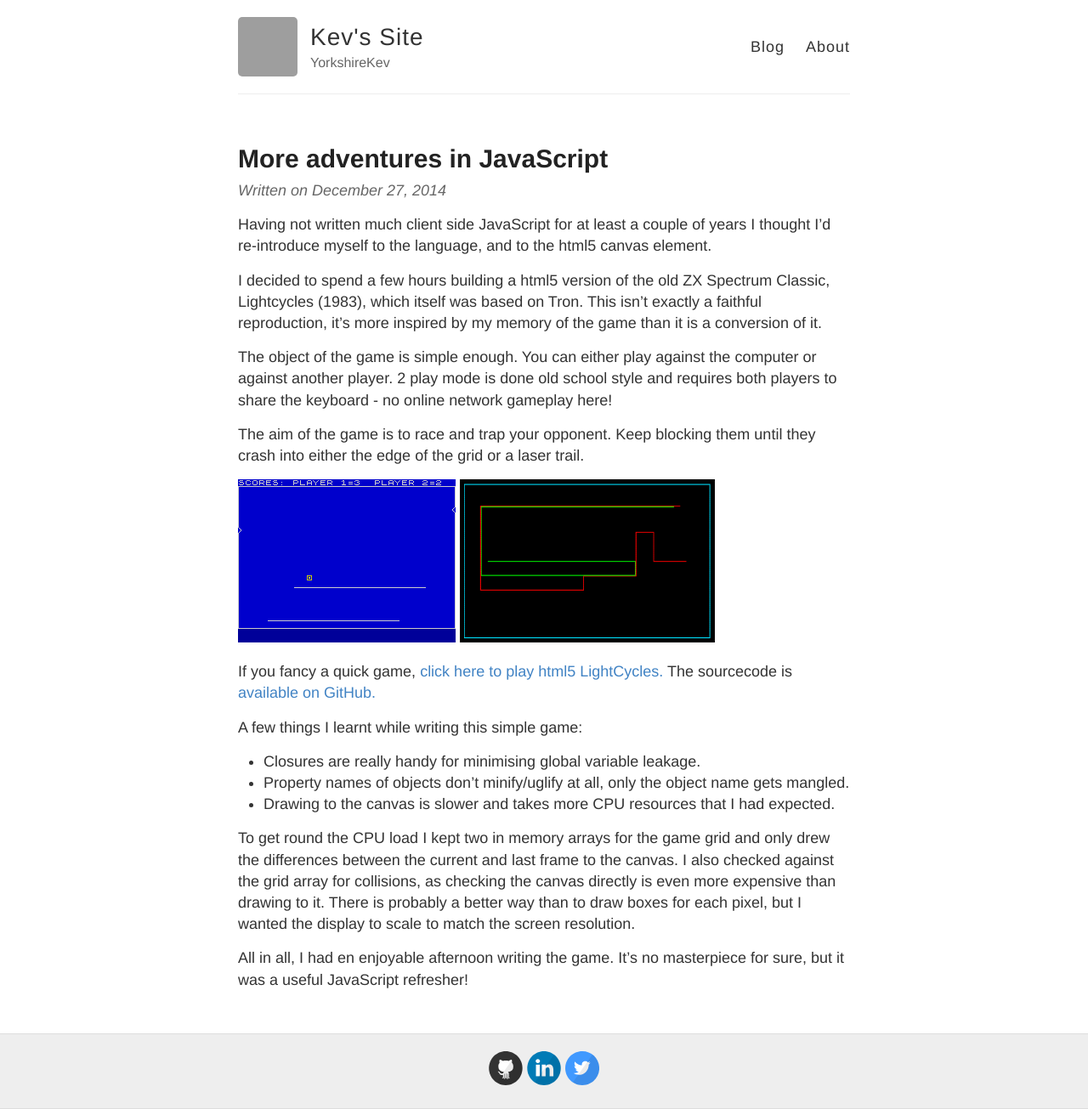
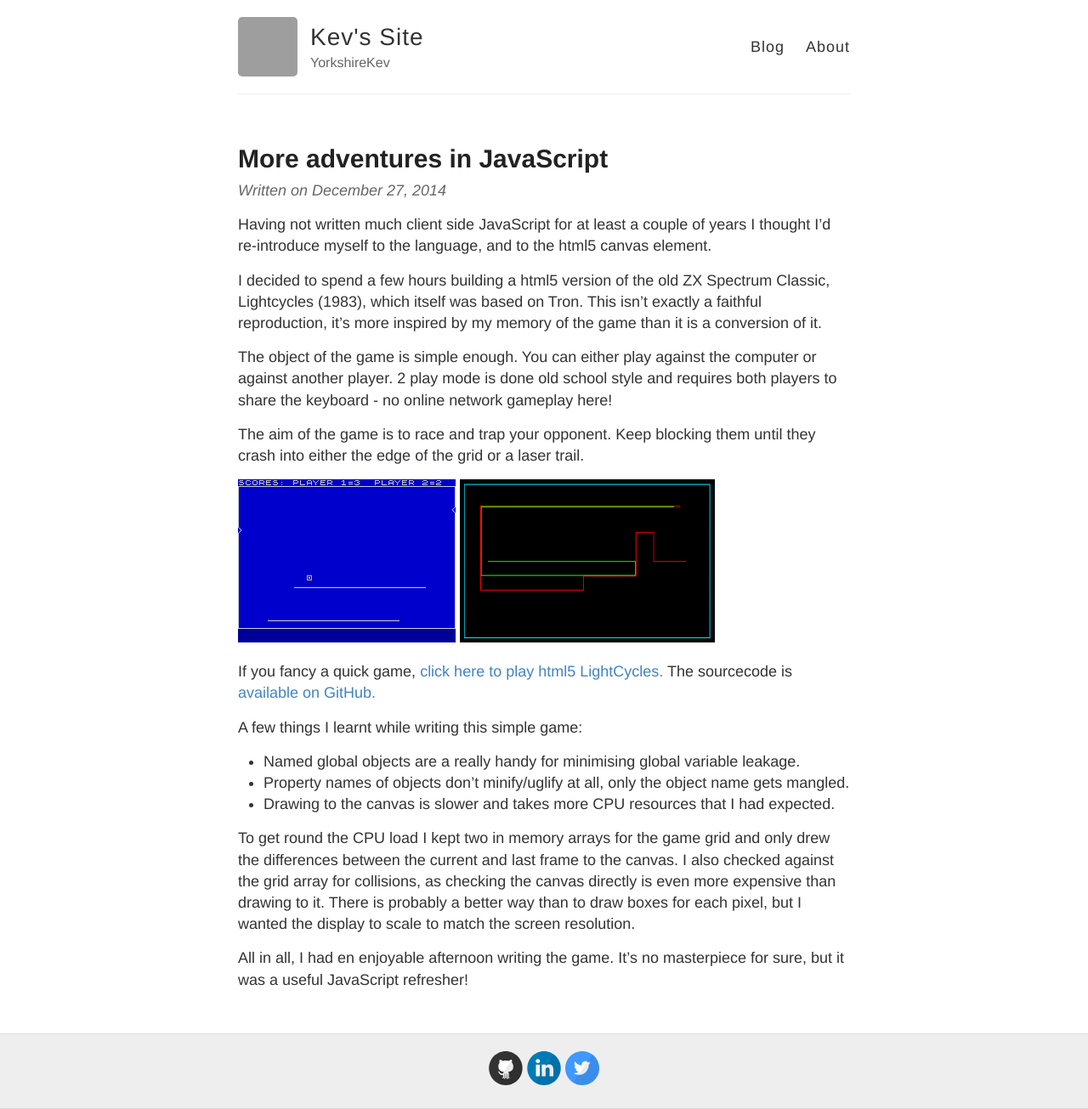
Before and after one commit to YorkshireKev/kevssite.com-jekyll-version, a Jekyll site: the page built from _posts/2014-12-27-more-adventures-in-javascript.md, in a window 1280 px wide. Shown: the whole page at 85% size. Built offline with Jekyll 4.4.1, drawn with Linux system fonts in a browser that asks for light colours; comment, search, counter and statistics services are not loaded; grey boxes are pictures that could not be loaded.

Commit message:
Clarify that its a named object, rather than a closure, that helps keep global variables in check

```diff
--- a/_posts/2014-12-27-more-adventures-in-javascript.md
+++ b/_posts/2014-12-27-more-adventures-in-javascript.md
@@ -21,7 +21,7 @@ If you fancy a quick game, [click here to play html5 LightCycles.](/stuff/lightc
 
 A few things I learnt while writing this simple game:
 
-- Closures are really handy for minimising global variable leakage.
+- Named global objects are a really handy for minimising global variable leakage.
 - Property names of objects don't minify/uglify at all, only the object name gets mangled.
 - Drawing to the canvas is slower and takes more CPU resources that I had expected.
 
```
